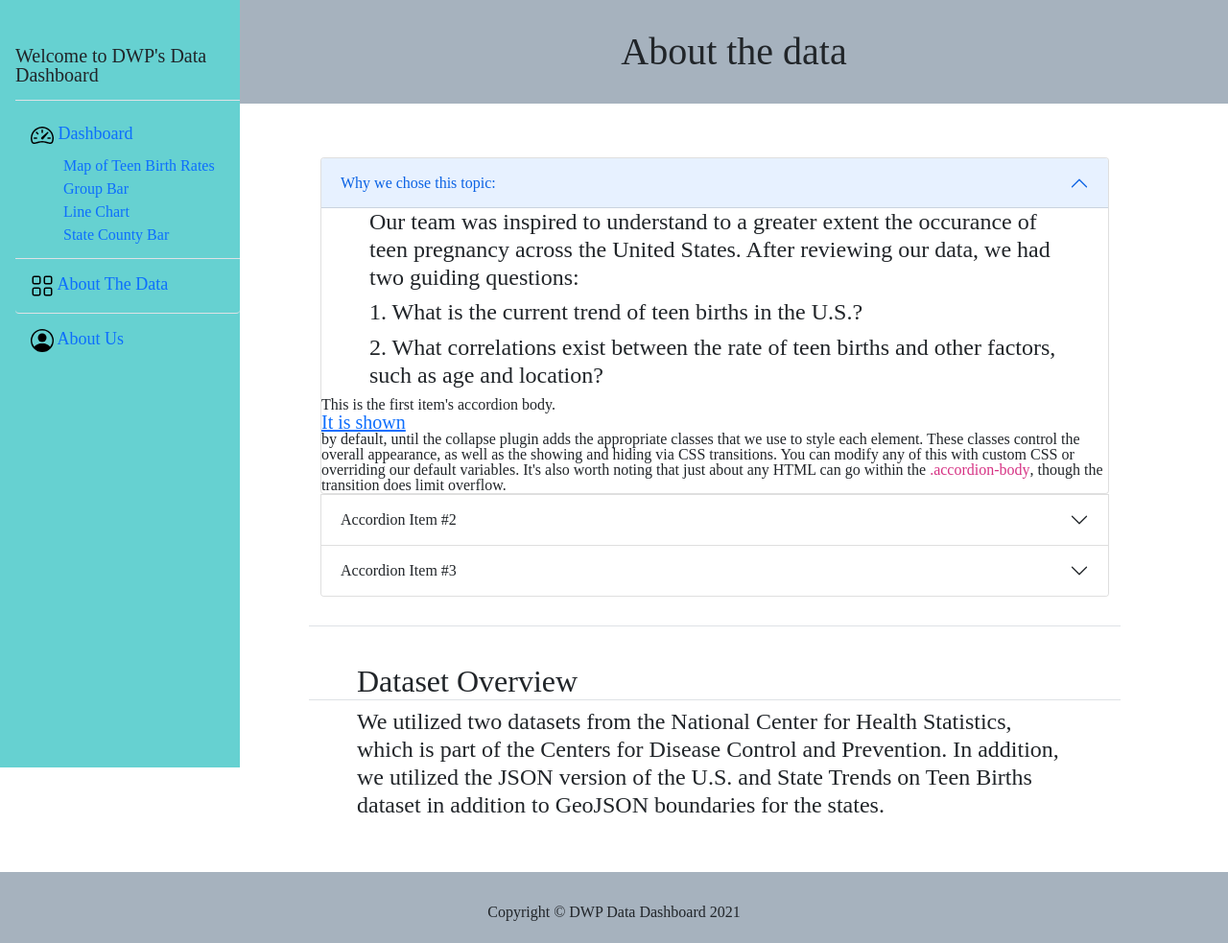
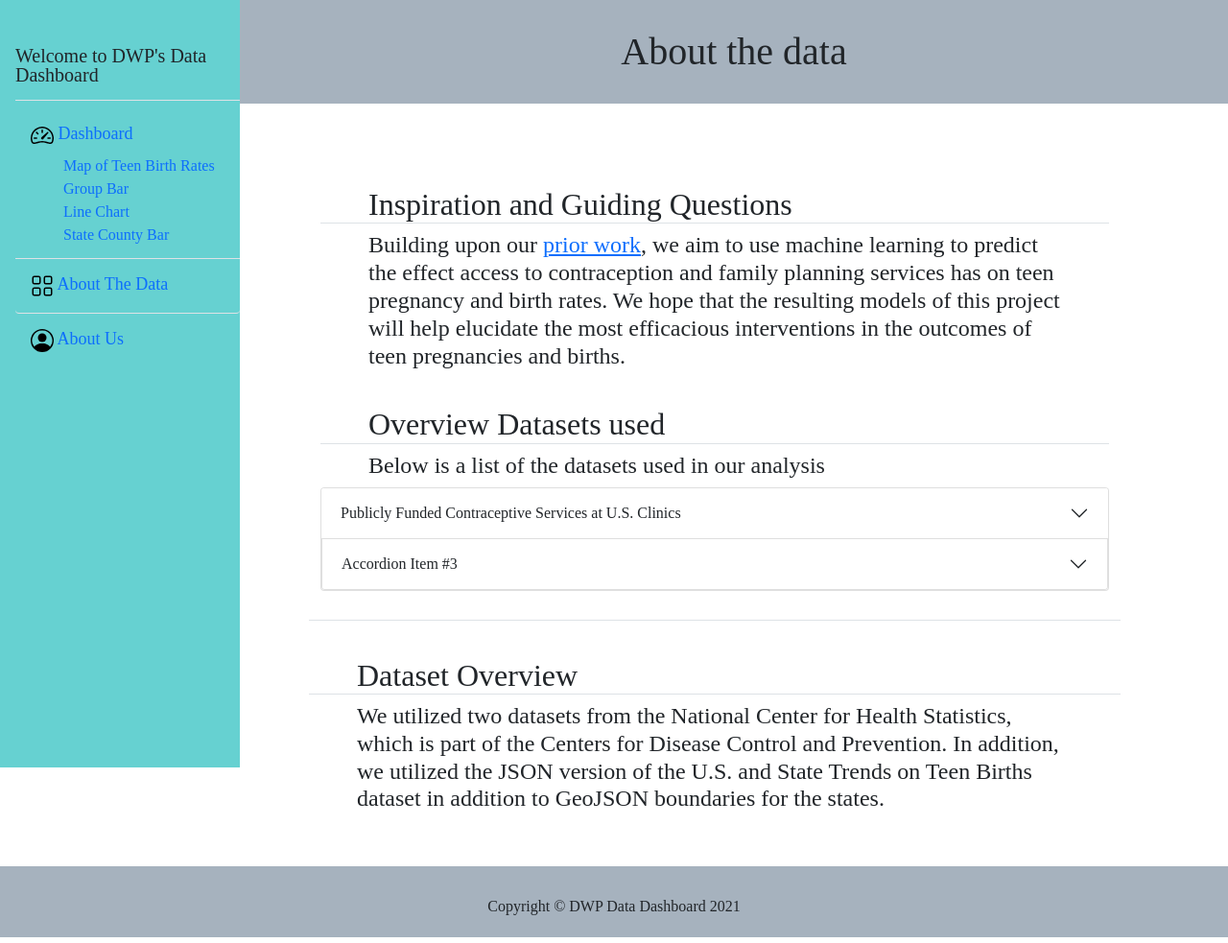
Before and after one commit to catielutz/DWP-Dashboard, a Flask app: page /aboutdata in a window 1280 px wide. Shown: the whole page at 96% size. Run offline with Flask 2, Linux system fonts and the light colour scheme; parts of the project's set-up code (start-up, migrations or seed data) failed here and were passed over; some libraries are stand-ins or nearby versions.

Commit message:
updates to styling

```diff
--- a/static/css/simple-sidebar.css
+++ b/static/css/simple-sidebar.css
@@ -29,7 +29,6 @@
     color: #0d6efd;
     font-size: 16px
 }
-
 
   #wrapper {
     padding-left: 250px;
@@ -67,6 +66,8 @@
   #img-p{
     max-height: 270px;
     min-height: 270px;
+    min-width: 300px;
+    max-width: 300px;
     position:relative;
     padding-right: 30px;
     padding-left: 30px;
@@ -77,6 +78,8 @@
   #img-l{
     max-height: 270px;
     min-height: 270px;
+    min-width: 300px;
+    max-width: 300px;
     position:relative;
     padding-right: 50px;
     padding-left: 50px;
@@ -100,7 +103,6 @@
 
   .card-title {
   font-size: 20px;
-
   }
 
   .card-header{
@@ -159,6 +161,21 @@
   height:400px;
   padding-left: 10px;
 }
+
+#accordion-body {
+  padding-top: 20px;
+  padding-left: 40px;
+  padding-right: 40px;
+  padding-bottom: 20px;
+}
+
+#accordion-body-2 {
+  padding-top: 20px;
+  padding-bottom: 20px;
+  padding-left: 40px;
+  padding-right: 40px;
+}
+
   /* .card-dashboard-one {
     position: relative;
     border-color: #cdd4e0;
--- a/templates/aboutdata.html
+++ b/templates/aboutdata.html
@@ -92,40 +92,23 @@
         <div class="container">
           <div class="row row-sm m-4">
             <div class="col-lg-12 ht-lg-100p">
+              <p class="h2 border-bottom">Inspiration and Guiding Questions</p>
+              <p class="h4">Building upon our <a href="https://github.com/Kylee-Grant/Project-2">prior work</a>, we aim to use machine learning to predict the
+                effect access to contraception and family planning services has on teen pregnancy and birth rates.
+                We hope that the resulting models of this project will help elucidate the most efficacious
+                interventions in the outcomes of teen pregnancies and births.</p>
 
-              <div class="accordion" id="accordionExample">
-                <div class="accordion-item">
-                  <h2 class="accordion-header" id="headingOne">
-                    <button class="accordion-button" type="button" data-bs-toggle="collapse"
-                      data-bs-target="#collapseOne" aria-expanded="true" aria-controls="collapseOne">
-                      Why we chose this topic:
-                    </button>
-                  </h2>
-                  <div id="collapseOne" class="accordion-collapse collapse show" aria-labelledby="headingOne"
-                    data-bs-parent="#accordionExample">
-                      <p class="h4">Our team was inspired to understand to a greater extent the occurance of teen
-                        pregnancy across the United States. After reviewing our data, we had two guiding questions:</p>
-                      <p class="h4"> 1. What is the current trend of teen births in the U.S.?</p>
-                      <p class="h4">2. What correlations exist between the rate of teen births and other factors, such
-                        as age and location?</p>
+                <p class="h2 border-bottom">Overview Datasets used</p>
+              <p class="h4">Below is a list of the datasets used in our analysis</p>
 
-                      <strong>This is the first item's accordion body.</strong>
-                      <div id="accordion-link" onclick='window.open(href="https://github.com/Kylee-Grant")'>It is shown
-                      </div> by default, until the collapse plugin adds the appropriate classes that we use to style
-                      each element. These classes control the overall appearance, as well as the showing and hiding via
-                      CSS transitions. You can modify any of this with custom CSS or overriding our default variables.
-                      It's also worth noting that just about any HTML can go within the <code>.accordion-body</code>,
-                      though the transition does limit overflow.
-                    </div>
-                  </div>
-                </div>
                   <div class="accordion-item">
                     <h2 class="accordion-header" id="headingTwo">
                       <button class="accordion-button collapsed" type="button" data-bs-toggle="collapse"
                         data-bs-target="#collapseTwo" aria-expanded="false" aria-controls="collapseTwo">
-                      Accordion Item #2
+                        Publicly Funded Contraceptive Services at U.S. Clinics
                       </button>
                     </h2>
+                    <div class ="accordion">
                     <div id="collapseTwo" class="accordion-collapse collapse" aria-labelledby="headingTwo"
                       data-bs-parent="#accordionExample">
                       <div class="accordion-body">
@@ -154,6 +137,7 @@
                         modify any of this with custom CSS or overriding our default variables. It's also worth noting
                         that just about any HTML can go within the <code>.accordion-body</code>, though the transition
                         does limit overflow.
+                      </div>
                     </div>
                   </div>
                 </div>
--- a/templates/aboutus.html
+++ b/templates/aboutus.html
@@ -91,11 +91,6 @@
       <div class = "container">
         <div class="row row-sm m-4">
       <div class="col-lg-12 ht-lg-100p">
-        <p class="h2 border-bottom">Why we chose this topic:</p>
-        <p class="h4">We wanted to understand to a greater extent an issue that particularly impacts young women. Using
-          the NCHS - Teen Birth Rates for Age Group 15-19 in the United States by County dataset, we analyzed the trends
-          related to teen pregnancies and births among 15–19-year olds across the US by county.</p>
-
         <p class="h2 border-bottom">Meet the Team:</p>
         <p class="h4">If you'd like to learn more about any of our team members, click on our names to visit our github!
         </p>
--- a/templates/dashboard.html
+++ b/templates/dashboard.html
@@ -106,7 +106,7 @@
           <div class="card-header">
             <div>
               <h6 class="card-title text-center">US Map of Teen Birth Rates</h6>
-              <p class="card-text"></p>
+              <p class="card-text">This choropleth map visualizes the average teen birth rate per 1,000 females aged 15-19 for each state from 2003 to 2018. This map reflects a concentration of higher birth rates in the South and central areas of the U.S. as well as lower birth rates particularly in the Northeast.</p>
             </div>
           </div><!-- card-header -->
           <div class="card-body">
@@ -122,7 +122,7 @@
           <div class="card-header">
             <div>
               <h6 class="card-title text-center">Teen Birthrate by State vs. US Total Line Chart</h6>
-              <p class="card-text"></p>
+              <p class="card-text">This visualization charts the teen birth rates from 2003 to 2018, separated by ages 15-17 and  18-19. It can be observed from this chart that the birth rate amongst the teens aged 18-19 years is higher than that of the teens aged 15-17 years; we believed this was an important observation as it may provide a counterpoint to a common bias in regards to this topic. Media often focuses on early teen pregnancies, however the data suggests that these young pregnancies are not representative of the majority of teen pregnancies.</p>
             </div>
           </div><!-- card-header -->
           <div class="card-body">
```
Lines whose indentation alone changed are shown as unchanged.
